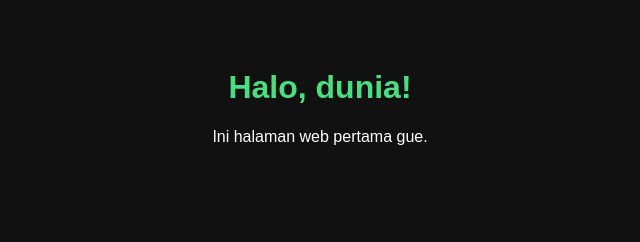
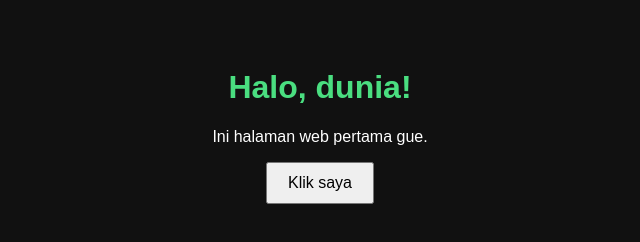
Before and after one commit to fikriwahid8/proyek-web, a plain HTML site: page index.html in a window 1280 px wide. Shown: the whole page, without its empty margins (320-960 px from the left). Drawn offline with Linux system fonts and the light colour scheme.

Commit message:
Tambah tombol JavaScript

```diff
--- a/index.html
+++ b/index.html
@@ -5,10 +5,17 @@
   <style>
     body { font-family: sans-serif; background: #111; color: #fff; text-align: center; padding: 40px; }
     h1 { color: #4ade80; }
+    button { padding: 10px 20px; font-size: 16px; }
   </style>
 </head>
 <body>
   <h1>Halo, dunia!</h1>
   <p>Ini halaman web pertama gue.</p>
+  <button onclick="ubah()">Klik saya</button>
+  <script>
+    function ubah() {
+      document.querySelector("h1").textContent = "JavaScript jalan!";
+    }
+  </script>
 </body>
 </html>
```
